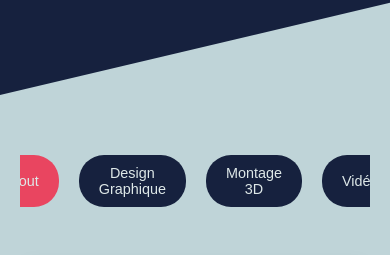
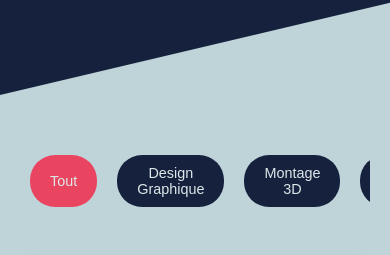
Before and after one commit to Shwaib19/portfolio, a plain HTML site: page index.html in a window 390 px wide. Shown: the part 892-1147 px from the top of the page. Drawn offline with nearby package versions, Linux system fonts and the light colour scheme.

Commit message:
Update style.css

```diff
--- a/style.css
+++ b/style.css
@@ -168,3 +168,14 @@ footer {
     margin-top: 30px;
     flex-wrap: wrap;
   }
+
+@media (max-width: 768px) {
+            .filter-buttons {
+    display: flex
+;
+    justify-content: space-around;
+    margin-bottom: 30px;
+    overflow-x: auto;
+    /* margin-inline: 10%; */
+}
+            }
```
